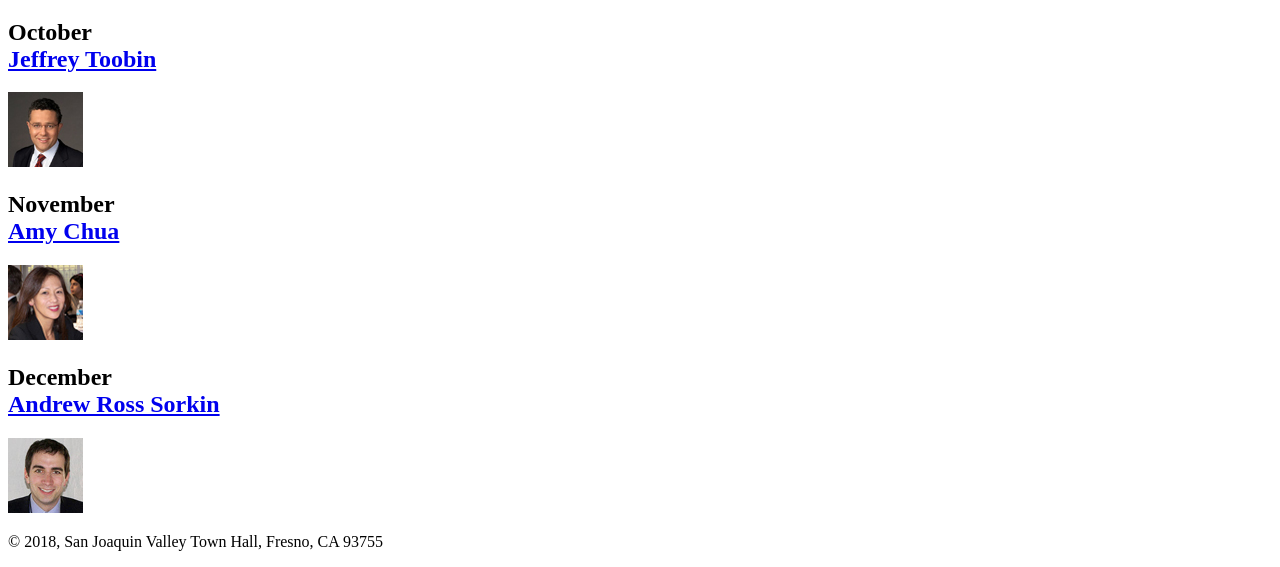
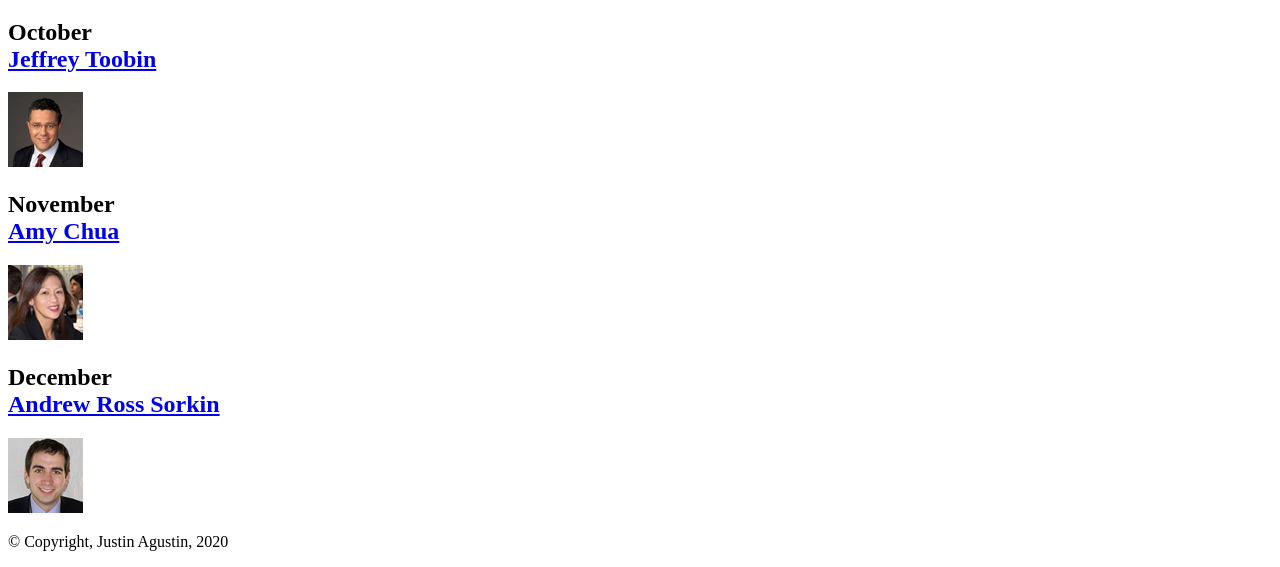
Before and after one commit to jfcagustin/A08, a plain HTML site: page index.html in a window 1280 px wide. Shown: the part 504-1071 px from the top of the page. Drawn offline with Linux system fonts and the light colour scheme.

Commit message:
Edited footer

```diff
--- a/index.html
+++ b/index.html
@@ -42,7 +42,7 @@
 
 	</main>
 	<footer>
-		<p>&copy; 2018, San Joaquin Valley Town Hall, Fresno, CA 93755</p>
+		<p>&copy; Copyright, Justin Agustin, 2020</p>
 	</footer>
 </body>
 </html>
```
